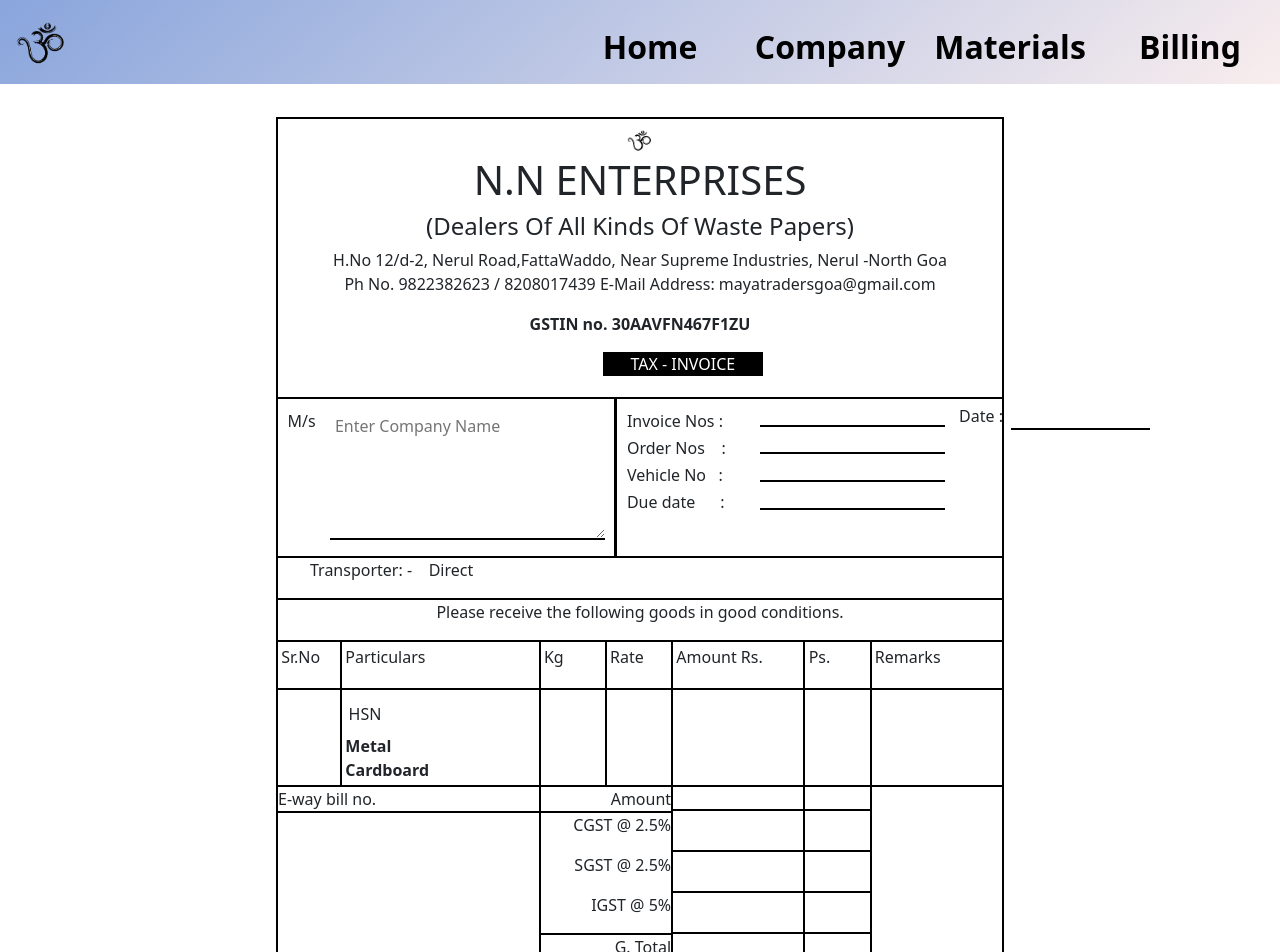
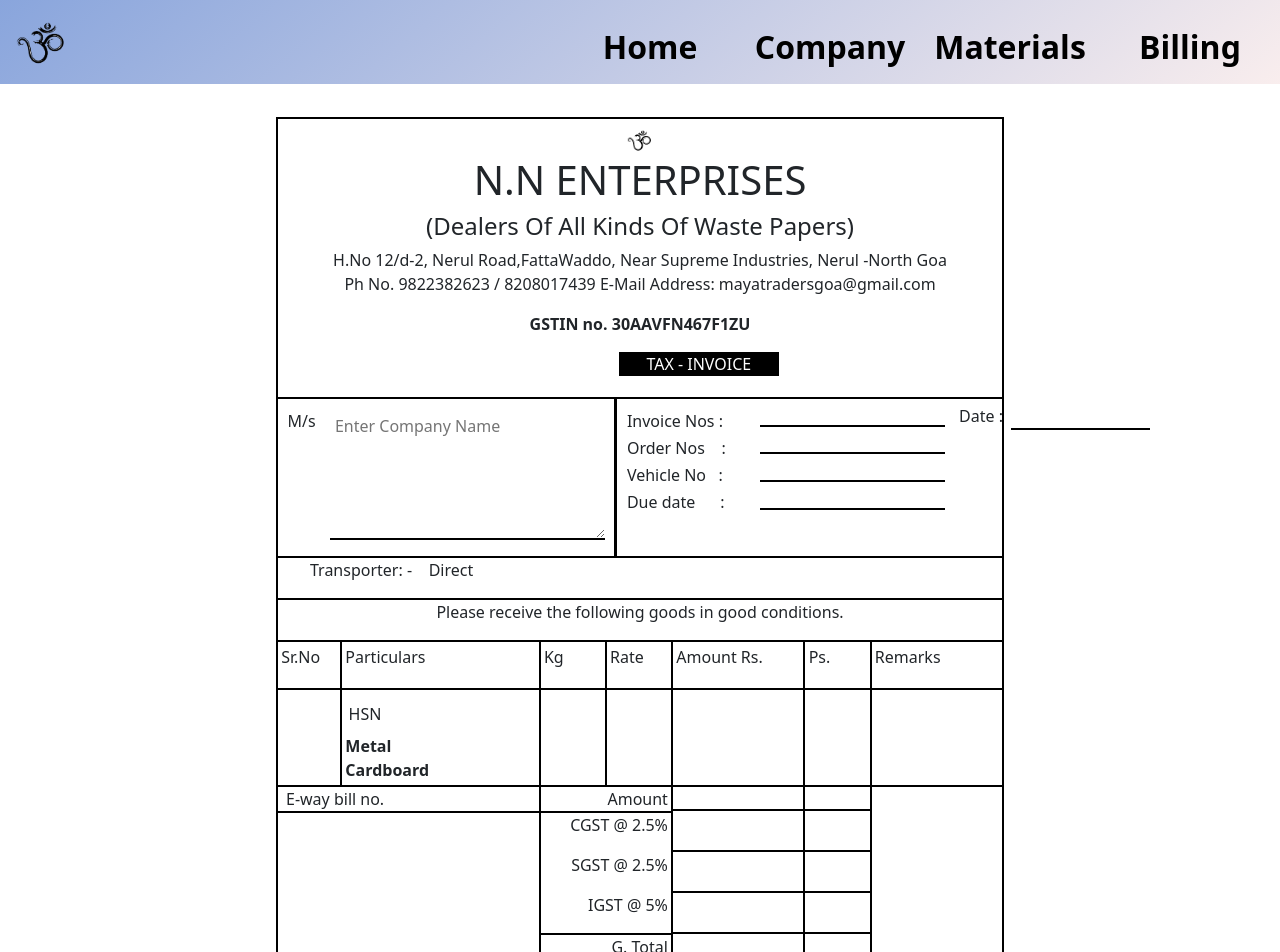
Before and after one commit to Imemyslf/N.N-Enterprise, a React (Create React App) app in the folder Invoice-App/billings/: page /billing in a window 1280 px wide. Shown: the top 952 px of the page. Built offline with nearby package versions, Linux system fonts and the light colour scheme.

Commit message:
minor display changed using css

```diff
--- a/Invoice-App/billings/src/assets/CSS/Billing.css
+++ b/Invoice-App/billings/src/assets/CSS/Billing.css
@@ -34,7 +34,7 @@ textarea {
     background: #000;
     color: white;
     width: 10em;
-    margin-left: 20em;
+    margin-left: 21em;
   }
 }
 
@@ -192,6 +192,7 @@ textarea {
     & > p {
       border: 2px solid black;
       border-style: none none solid none;
+      padding-left: 0.5rem;
     }
   }
 
@@ -199,6 +200,7 @@ textarea {
     border: 2px solid black;
     border-style: none none solid none;
     text-align: end;
+    padding-right: 0.2rem;
   }
 
   & .amtinfo > div:last-child {
```
